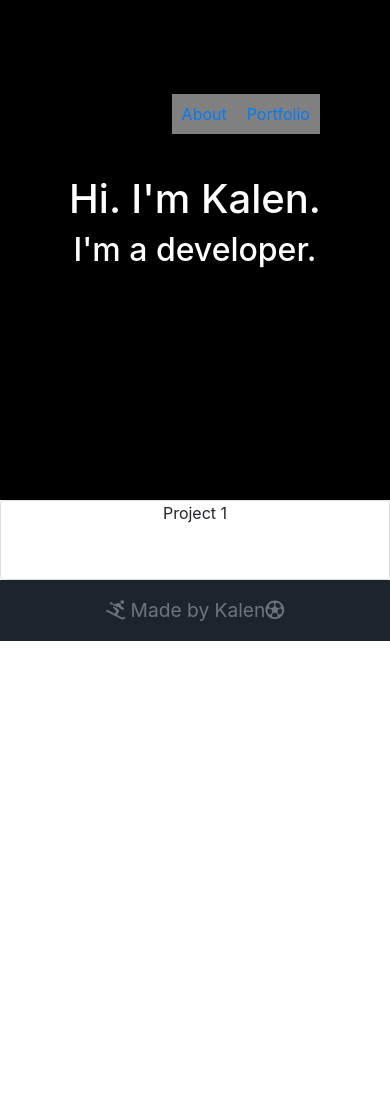
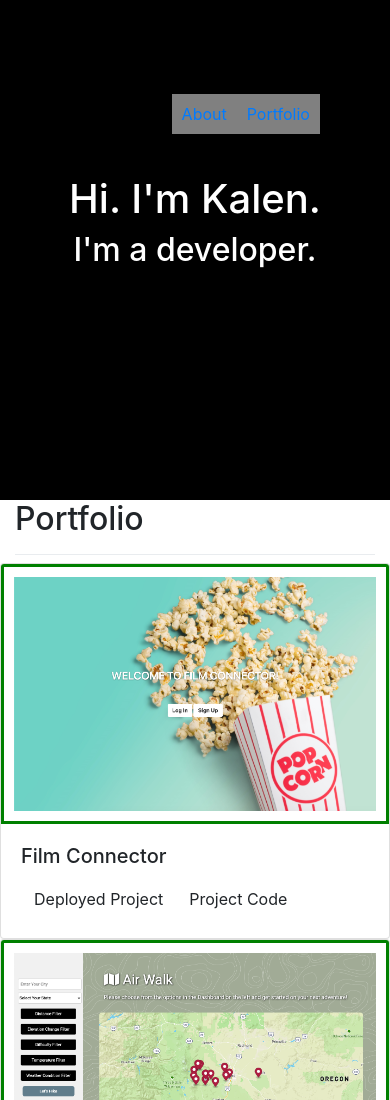
Before and after one commit to kpegeder/react-profile, a React (Create React App) app: page /portfolio in a window 390 px wide. Shown: the top 1100 px of the page. Before the commit the page ends 844 px from the top, so only its background shows below. Built offline with nearby package versions, Linux system fonts and the light colour scheme.

Commit message:
add list of projects

```diff
--- a/src/components/Projects/index.js
+++ b/src/components/Projects/index.js
@@ -1,11 +1,267 @@
 import React from "react";
 import "./style.css";
+import Film from "../../assets/images/film-connector.png";
+import AirWalk from "../../assets/images/air-walk.png";
+import Weather from "../../assets/images/weather-dashboard.png";
+import Password from "../../assets/images/password-generator.png";
+import Day from "../../assets/images/scheduler.png";
+import Code from "../../assets/images/code-quiz.png";
+import Note from "../../assets/images/note-taker.png";
+import Burger from "../../assets/images/burgers.png";
 
 const Projects = () => {
   return (
-    <div>
-      <div className="card">Project 1</div>
-    </div>
+    <article className="container">
+      <div className="row">
+        <div className="col-md-12">
+          <h2>Portfolio</h2>
+        </div>
+      </div>
+      <div className="dropdown-divider"></div>
+      <div className="row">
+        <div className="card">
+          <img
+            className="card-img-top img-size"
+            src={Film}
+            alt="Two dog sitting by a lake"
+          />
+          <div className="card-body">
+            <h5 className="card-title">Film Connector</h5>
+            <a
+              href="https://film-connector.herokuapp.com/"
+              className="btn btn-style"
+              target="_blank"
+              rel="noreferrer"
+            >
+              Deployed Project
+            </a>
+            <a
+              href="https://github.com/kpegeder/Minder"
+              className="btn btn-style"
+              target="_blank"
+              rel="noreferrer"
+            >
+              Project Code
+            </a>
+          </div>
+        </div>
+        <div className="card">
+          <img
+            className="card-img-top img-size"
+            src={AirWalk}
+            alt="Two dog sitting by a lake"
+          />
+          <div className="card-body">
+            <h5 className="card-title">AirWalk</h5>
+            <a
+              href="https://mx6.github.io/Bootcamp_Project_1/"
+              className="btn btn-style"
+              target="_blank"
+              rel="noreferrer"
+            >
+              Deployed Project
+            </a>
+            <a
+              href="https://github.com/mx6/Bootcamp_Project_1"
+              className="btn btn-style"
+              target="_blank"
+              rel="noreferrer"
+            >
+              Project Code
+            </a>
+          </div>
+        </div>
+        <div className="card">
+          <img
+            className="card-img-top img-size"
+            src={Weather}
+            alt="Two dog sitting by a lake"
+          />
+          <div className="card-body">
+            <h5 className="card-title">Weather Dashboard</h5>
+            <a
+              href="https://kpegeder.github.io/weather-dashboard/"
+              className="btn btn-style"
+              target="_blank"
+              rel="noreferrer"
+            >
+              Deployed Project
+            </a>
+            <a
+              href="https://github.com/kpegeder/weather-dashboard"
+              className="btn btn-style"
+              target="_blank"
+              rel="noreferrer"
+            >
+              Project Code
+            </a>
+          </div>
+        </div>
+
+        <div className="card">
+          <img
+            className="card-img-top img-size"
+            src={Password}
+            alt="Two dog sitting by a lake"
+          />
+          <div className="card-body">
+            <h5 className="card-title">Password Generator</h5>
+            <a
+              href="https://kpegeder.github.io/password-generator/"
+              className="btn btn-style"
+              target="_blank"
+              rel="noreferrer"
+            >
+              Deployed Project
+            </a>
+            <a
+              href="https://github.com/kpegeder/password-generator"
+              className="btn btn-style"
+              target="_blank"
+              rel="noreferrer"
+            >
+              Project Code
+            </a>
+          </div>
+        </div>
+
+        <div className="card">
+          <img
+            className="card-img-top img-size"
+            src={Day}
+            alt="Two dog sitting by a lake"
+          />
+          <div className="card-body">
+            <h5 className="card-title">Day Planner</h5>
+            <a
+              href="https://kpegeder.github.io/day-planner/"
+              className="btn btn-style"
+              target="_blank"
+              rel="noreferrer"
+            >
+              Deployed Project
+            </a>
+            <a
+              href="https://github.com/kpegeder/day-planner"
+              className="btn btn-style"
+              target="_blank"
+              rel="noreferrer"
+            >
+              Project Code
+            </a>
+          </div>
+        </div>
+
+        <div className="card">
+          <img
+            className="card-img-top img-size"
+            src={Code}
+            alt="Two dog sitting by a lake"
+          />
+          <div className="card-body">
+            <h5 className="card-title">Code Quiz</h5>
+            <a
+              href="https://kpegeder.github.io/code-quiz/"
+              className="btn btn-style"
+              target="_blank"
+              rel="noreferrer"
+            >
+              Deployed Project
+            </a>
+            <a
+              href="https://github.com/kpegeder/code-quiz"
+              className="btn btn-style"
+              target="_blank"
+              rel="noreferrer"
+            >
+              Project Code
+            </a>
+          </div>
+        </div>
+
+        <div className="card">
+          <img
+            className="card-img-top img-size"
+            src={Note}
+            alt="Two dog sitting by a lake"
+          />
+          <div className="card-body">
+            <h5 className="card-title">Note Taker</h5>
+            <a
+              href="https://note-taker-kp1.herokuapp.com"
+              className="btn btn-style"
+              target="_blank"
+              rel="noreferrer"
+            >
+              Deployed Project
+            </a>
+            <a
+              href="https://github.com/kpegeder/note-taker"
+              className="btn btn-style"
+              target="_blank"
+              rel="noreferrer"
+            >
+              Project Code
+            </a>
+          </div>
+        </div>
+
+        <div className="card">
+          <img
+            className="card-img-top img-size"
+            src={Burger}
+            alt="Two dog sitting by a lake"
+          />
+          <div className="card-body">
+            <h5 className="card-title">Burger</h5>
+            <a
+              href="http://kp-burger.herokuapp.com/"
+              className="btn btn-style"
+              target="_blank"
+              rel="noreferrer"
+            >
+              Deployed Project
+            </a>
+            <a
+              href="https://github.com/kpegeder/burger"
+              className="btn btn-style"
+              target="_blank"
+              rel="noreferrer"
+            >
+              Project Code
+            </a>
+          </div>
+        </div>
+
+        <div className="card">
+          <div className="card-body">
+            <h5 className="card-title">Team Profile Generator</h5>
+            <a
+              href="https://github.com/kpegeder/team-profile-generator"
+              className="btn btn-style"
+              target="_blank"
+              rel="noreferrer"
+            >
+              Project Code
+            </a>
+          </div>
+        </div>
+
+        <div className="card">
+          <div className="card-body">
+            <h5 className="card-title">Employee Tracker</h5>
+            <a
+              href="https://github.com/kpegeder/employee_tracker"
+              className="btn btn-style"
+              target="_blank"
+              rel="noreferrer"
+            >
+              Project Code
+            </a>
+          </div>
+        </div>
+      </div>
+    </article>
   );
 };
 
--- a/src/components/Projects/style.css
+++ b/src/components/Projects/style.css
@@ -1,7 +1,9 @@
-.card {
-  background: yellow;
-  background-size: cover;
-  height: 80px;
-  /* border: red 1px solid; */
-  text-align: center;
+.img-size {
+  display: flex;
+  width: 200px;
+  align-items: center;
+  margin: auto;
+  /* width: 50%; */
+  border: 3px solid green;
+  padding: 10px;
 }
```
